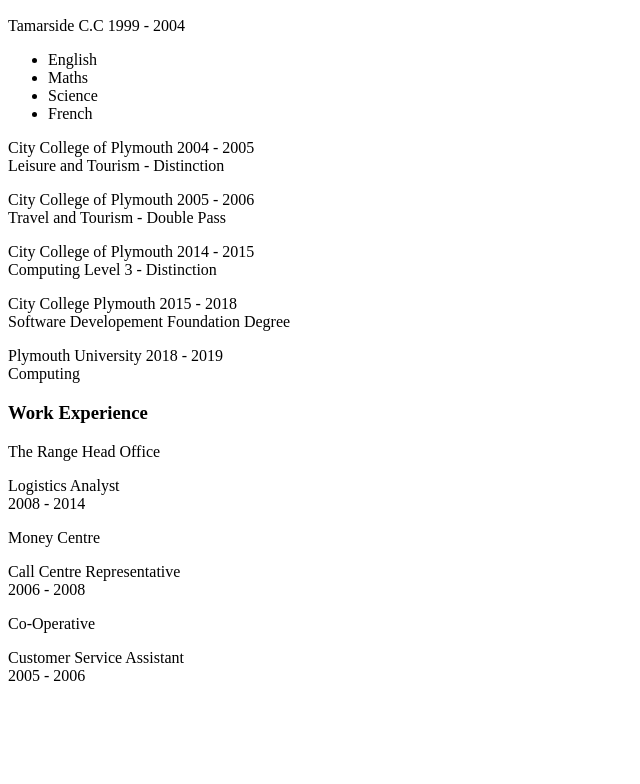
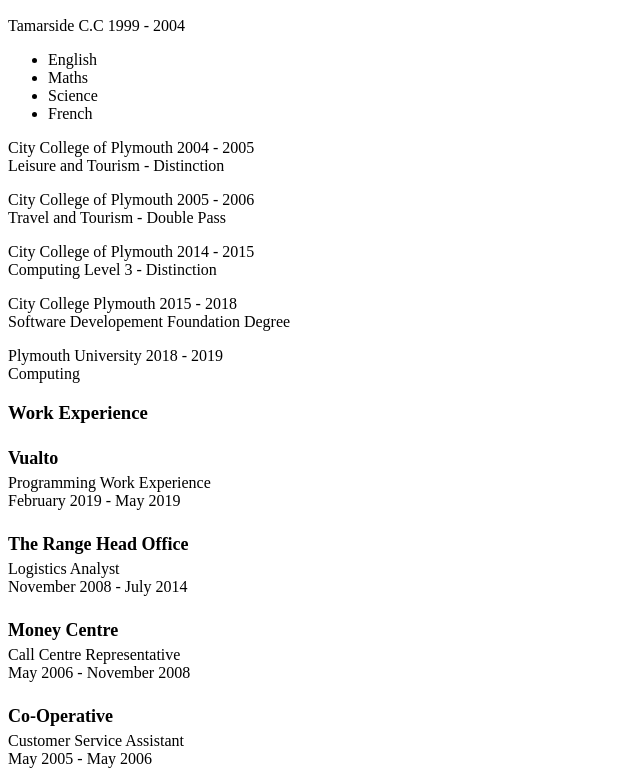
Before and after one commit to DanniiSenior/CV, a plain HTML site: page index.html in a window 1280 px wide. Shown: the part 96-880 px from the top of the page, without its empty margins (0-640 px from the left). Before the commit the page ends 800 px from the top, so only its background shows below. Drawn offline with Linux system fonts and the light colour scheme.

Commit message:
completed work information

```diff
--- /dev/null
+++ b/index.css
@@ -0,0 +1,10 @@
+.work-headers {
+    margin-bottom: 5px;
+    font-size: 18px;
+}
+
+.work-titles,
+.work-dates {
+    margin-top: 0;
+    margin-bottom: 0;
+}
--- a/index.html
+++ b/index.html
@@ -2,8 +2,10 @@
 <html>
     <head>
         <title>
-            Hello!!
+
         </title>
+        <link rel="stylesheet" type="text/css"
+        href="index.css">
     </head>
 
     <body>
@@ -23,8 +25,7 @@
                     <li>French</li>
                 </ul>
 
-                <p>
-                    City College of Plymouth 2004 - 2005<br />
+                <p>City College of Plymouth 2004 - 2005<br />
                     Leisure and Tourism - Distinction
                 </p>
 
@@ -47,24 +48,30 @@
                     Plymouth University 2018 - 2019<br />
                     Computing
                 </p>
-            </div>
         </div>
+
 
         <div class="work-container">
             <h3>Work Experience</h3>
 
             <div class="work">
-              <p>The Range Head Office</p>
-              <div>Logistics Analyst</div>
-              <div>2008 - 2014</div>
+                    <h4 class ="work-headers">Vualto</h4>
+                    <p class="work-titles">Programming Work Experience</p>
+                    <p class="work-dates">February 2019 - May 2019</p>
 
-              <p>Money Centre</p>
-              <div>Call Centre Representative</div>
-              <div>2006 - 2008</div>
+                    <h4 class="work-headers">The Range Head Office</h4>
+                    <p class="work-titles">Logistics Analyst</p>
+                    <p class="work-dates">November 2008 - July 2014</p>
 
-                <p>Co-Operative</p>
-                <div>Customer Service Assistant</div>
-                <div>2005 - 2006</div>
+                    <h4 class="work-headers">Money Centre</h4>
+                    <p class="work-titles">Call Centre Representative</p>
+                    <p class="work-dates">May 2006 - November 2008</p>
+
+                    <h4 class="work-headers">Co-Operative</h4>
+                    <p class="work-titles">Customer Service Assistant</p>
+                    <p class="work-dates">May 2005 - May 2006</p>
+                    </p>
               </div>
+        </div>
     </body>
 </html>
```
